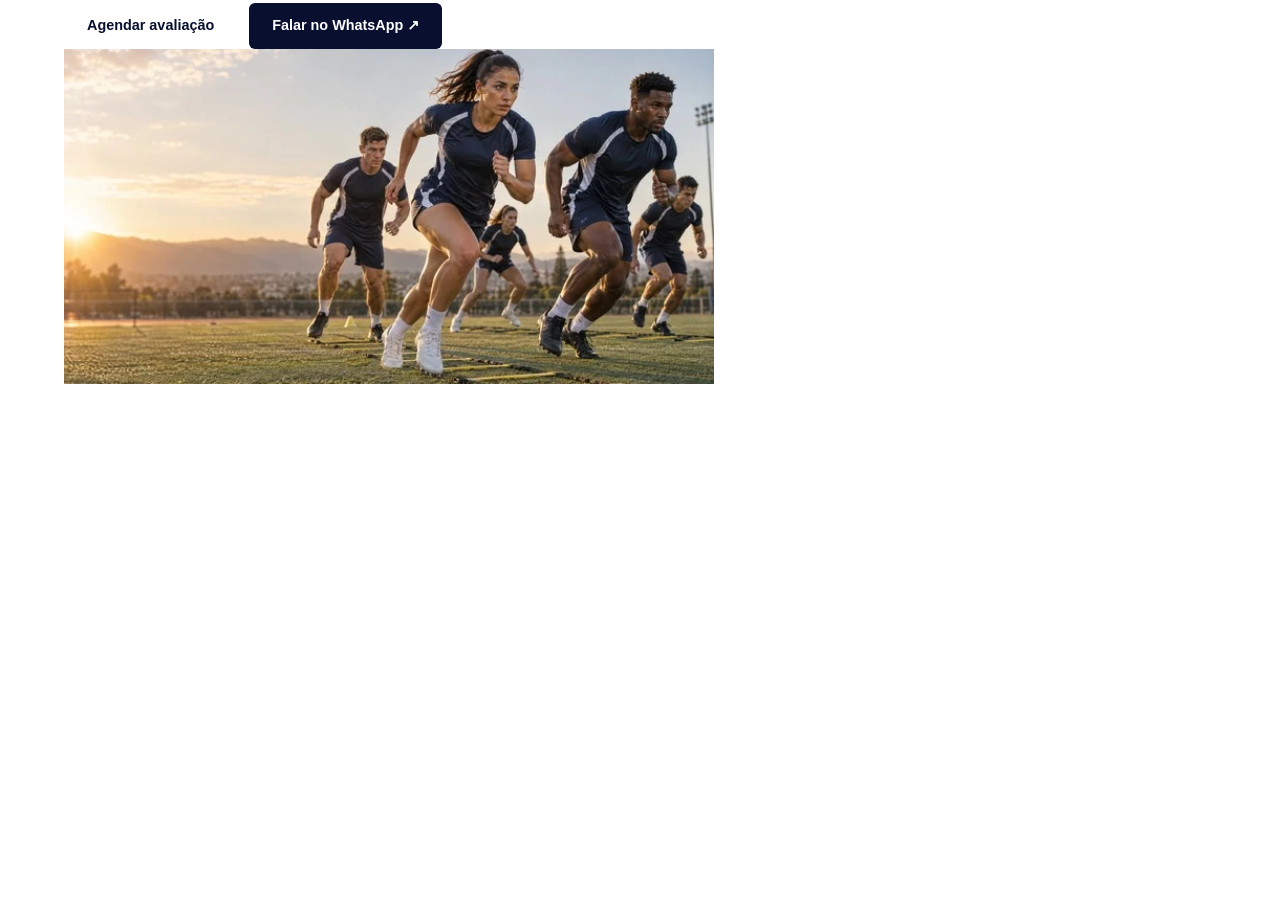
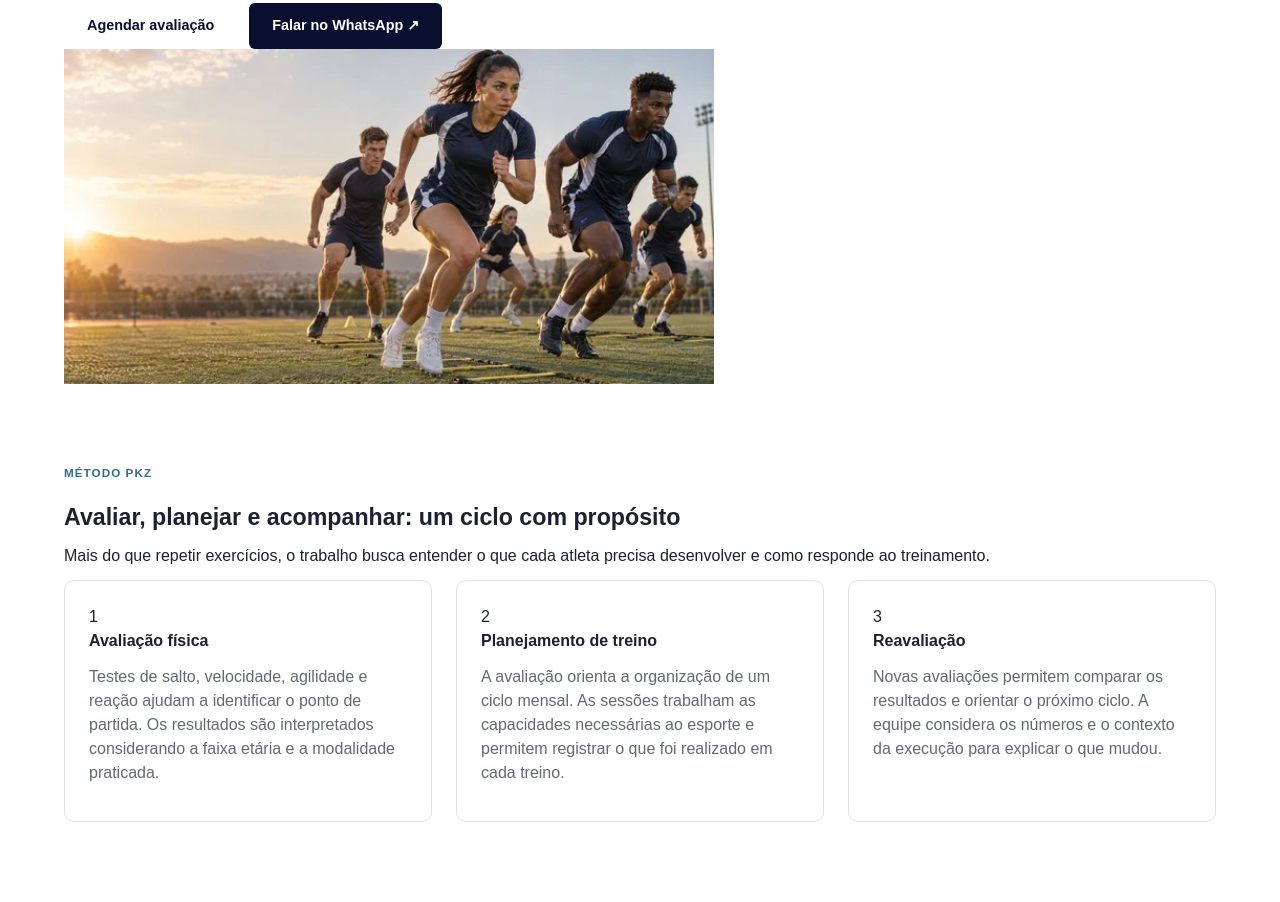
Before and after one commit to gugasaraivasilva-ai/PFE-2026-2-Grupo-3-vanilla, a plain HTML site: page html/pkz.html in a window 1280 px wide. Shown: the part 1358-2260 px from the top of the page. Before the commit the page ends 1742 px from the top, so only its background shows below. Drawn offline with Linux system fonts and the light colour scheme; files that its build step writes are made by us from their sources; files whose address does not match are found by name.

Commit message:
section metodo

```diff
--- a/html/pkz.html
+++ b/html/pkz.html
@@ -73,3 +73,43 @@
           />
         </div>
       </section>
+      <section class="secao" id="metodo">
+        <div class="container">
+          <div class="titulo-secao">
+            <p class="etiqueta">MÉTODO PKZ</p>
+            <h2>Avaliar, planejar e acompanhar: um ciclo com propósito</h2>
+            <p>
+              Mais do que repetir exercícios, o trabalho busca entender o que cada atleta precisa
+              desenvolver e como responde ao treinamento.
+            </p>
+          </div>
+          <div class="tres-colunas">
+            <article class="cartao">
+              <span class="numero">1</span>
+              <h3>Avaliação física</h3>
+              <p>
+                Testes de salto, velocidade, agilidade e reação ajudam a identificar o ponto de
+                partida. Os resultados são interpretados considerando a faixa etária e a modalidade
+                praticada.
+              </p>
+            </article>
+            <article class="cartao">
+              <span class="numero">2</span>
+              <h3>Planejamento de treino</h3>
+              <p>
+                A avaliação orienta a organização de um ciclo mensal. As sessões trabalham as
+                capacidades necessárias ao esporte e permitem registrar o que foi realizado em cada
+                treino.
+              </p>
+            </article>
+            <article class="cartao">
+              <span class="numero">3</span>
+              <h3>Reavaliação</h3>
+              <p>
+                Novas avaliações permitem comparar os resultados e orientar o próximo ciclo. A
+                equipe considera os números e o contexto da execução para explicar o que mudou.
+              </p>
+            </article>
+          </div>
+        </div>
+      </section>
```
